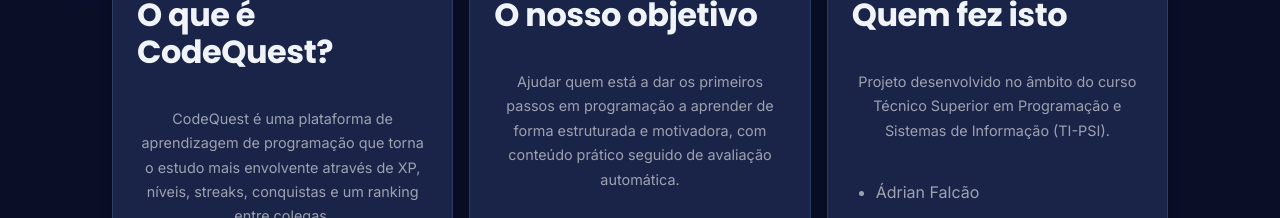
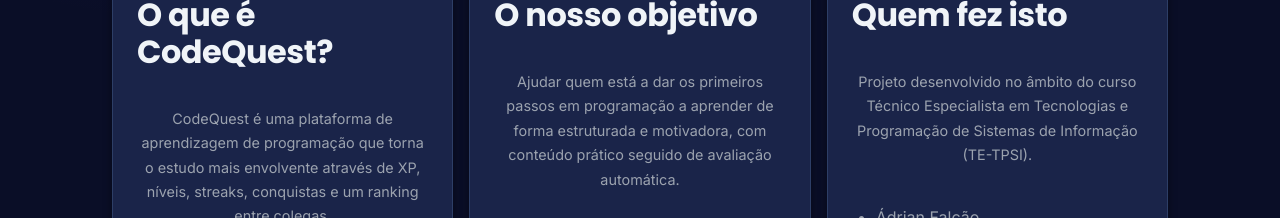
Before and after one commit to adrianfalcaodev/CodeQuest, a React (Vite) app in the folder Frontend/: page /sobre in a window 1280 px wide. Shown: the part 327-545 px from the top of the page. Built offline with nearby package versions, Linux system fonts and the light colour scheme; no server answers.

Commit message:
corrigido nome do curso

```diff
--- a/Frontend/src/pages/SobreNos.jsx
+++ b/Frontend/src/pages/SobreNos.jsx
@@ -67,8 +67,8 @@
           </div>
           <h2>Quem fez isto</h2>
           <p>
-            Projeto desenvolvido no âmbito do curso Técnico Superior em
-            Programação e Sistemas de Informação (TI-PSI).
+            Projeto desenvolvido no âmbito do curso Técnico Especialista em
+            Tecnologias e Programação de Sistemas de Informação (TE-TPSI).
           </p>
           <ul className="about-list about-team">
             <li>Ádrian Falcão</li>
```
